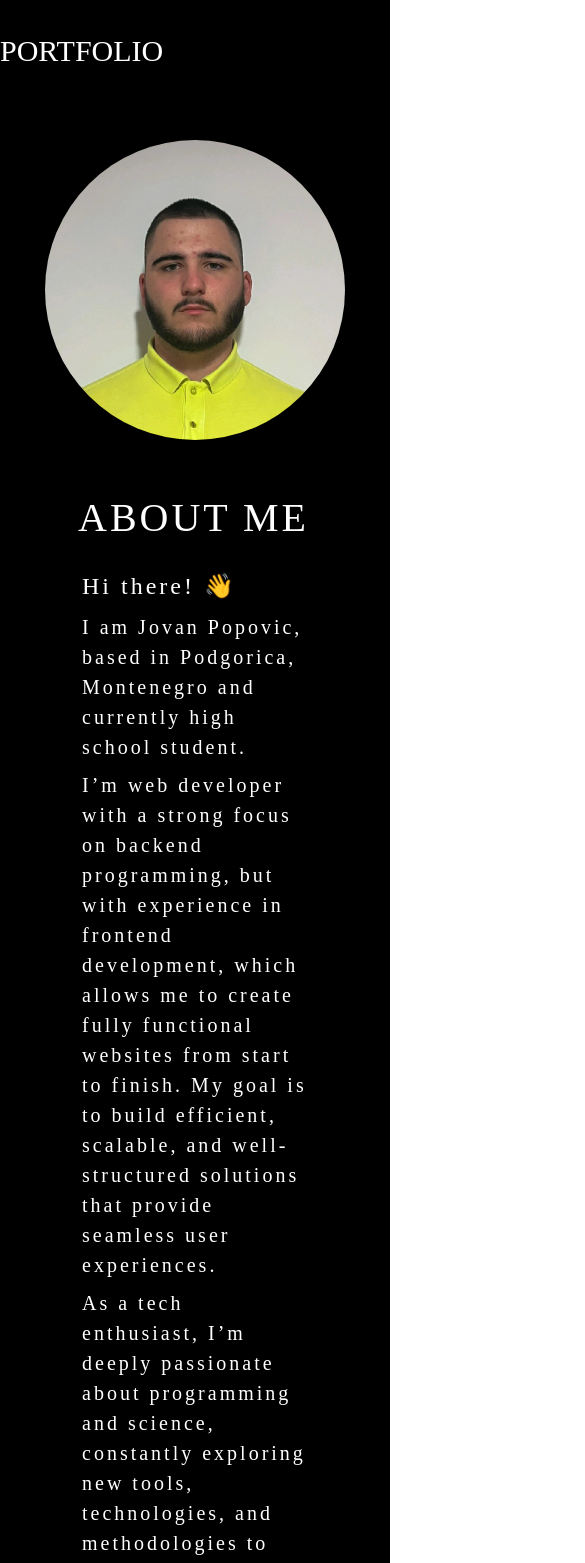
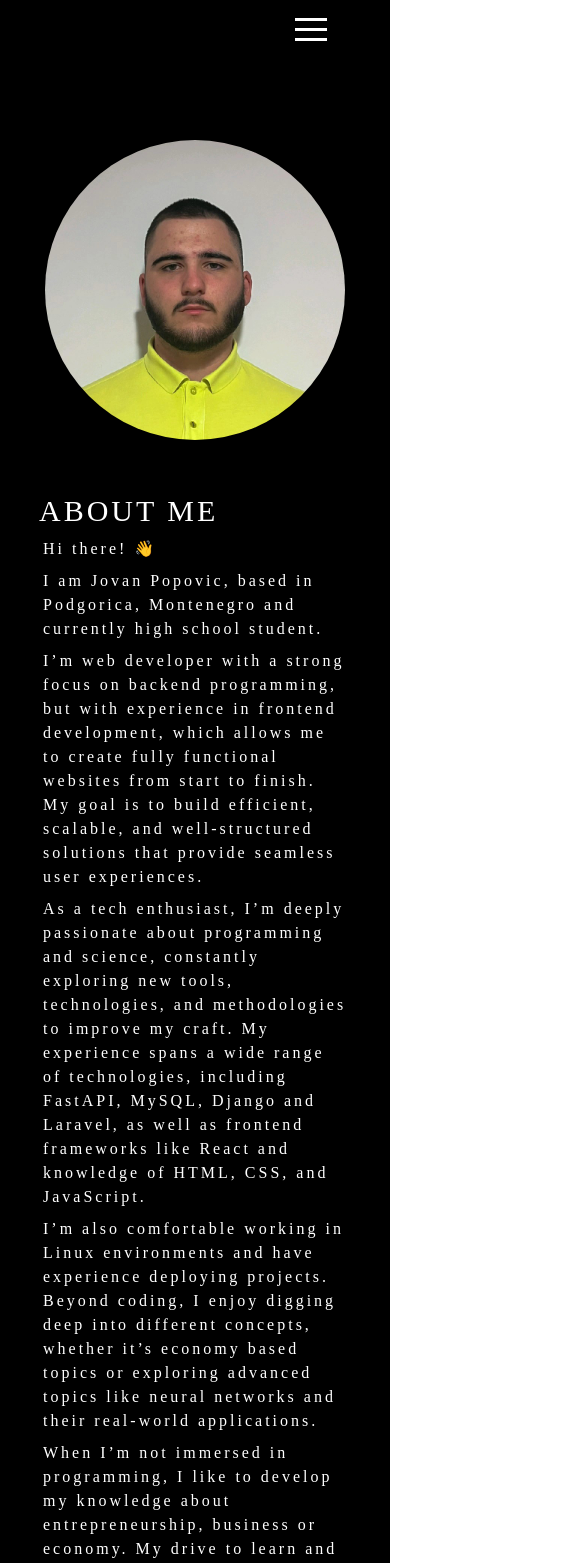
Before and after one commit to PopovicJovan/popovicjovan.github.io, a React (Create React App) app: page / in a window 390 px wide. Shown: the top 1563 px of the page, 585 px wide, since content can reach past the window. Built offline with nearby package versions, Linux system fonts and the light colour scheme.

Commit message:
make navbar and main page responsive and add page with links to social medias

```diff
--- a/package.json
+++ b/package.json
@@ -3,15 +3,20 @@
   "version": "0.1.0",
   "private": true,
   "dependencies": {
+    "@emotion/react": "^11.14.0",
+    "@emotion/styled": "^11.14.0",
+    "@mui/material": "^6.4.1",
     "antd": "^5.23.2",
     "bootstrap": "^5.3.3",
     "cra-template": "1.2.0",
     "google-fonts": "^1.0.0",
+    "hamburger-react": "^2.5.2",
     "react": "^19.0.0",
     "react-dom": "^19.0.0",
     "react-router": "^7.1.3",
     "react-router-dom": "^7.1.3",
     "react-scripts": "5.0.1",
+    "react-social-icons": "^6.20.0",
     "web-vitals": "^4.2.4"
   },
   "scripts": {
--- a/src/App.js
+++ b/src/App.js
@@ -1,12 +1,14 @@
 import './App.css';
 import {BrowserRouter as Router, Routes, Route} from 'react-router-dom';
 import MainPage from "./Pages/MainPage";
+import Contact from "./Pages/Contact";
 
 function App() {
   return (
     <Router>
       <Routes>
         <Route path="/" element={<MainPage/>} />
+        <Route path="/contact" element={<Contact/>} />
       </Routes>
     </Router>
   );
--- /dev/null
+++ b/src/Components/LinkButton.js
@@ -0,0 +1,20 @@
+import Button from '@mui/material/Button';
+import { SocialIcon } from 'react-social-icons/component';
+import 'react-social-icons';
+const LinkButton = ({url, icon}) => {
+    const handleClick = (url) => window.open(url, '_blank');
+    const iconStyle = {
+        width: '43px',
+        height: '43px',
+    };
+    if (icon === 'chrome') icon = 'portfolio';
+    return (
+        <Button variant="contained" className="w-100 d-flex justify-content-center align-items-center"
+                onClick={() => handleClick(url)}>
+            <SocialIcon url={`www.${icon}.com`} className="me-2" style={iconStyle}/>
+            <span className="flex-grow-1 text-center me-3">{icon}</span>
+        </Button>
+    )
+}
+
+export default LinkButton;
--- a/src/Components/NavBar.js
+++ b/src/Components/NavBar.js
@@ -1,24 +1,41 @@
 import {Button} from "antd";
 import {useNavigate} from "react-router";
-
+import Hamburger from 'hamburger-react'
+import {useState} from "react";
 
 const NavBar = () => {
     const navigate = useNavigate();
-
+    const [isOpen, setOpen] = useState(false);
+    const links = <>
+        <a href="/">HOME</a>
+        <a href="#">TEHNOLOGY</a>
+        <a href="#">PROJECTS</a>
+        <Button size={"large"} type={"primary"}>
+            <p className="nav-link-button-text" onClick={() => navigate("/contact")}>Get in Touch</p>
+        </Button>
+    </>;
     return (
-        <nav>
+        <>
+            <nav className="d-none d-md-flex nav-md">
                 <div className="logo-div">
                     <span className="logo" onClick={() => navigate("/")}>PORTFOLIO</span>
                 </div>
                 <div className="nav-links w-50 d-flex justify-content-between align-items-center" id="nav-links">
-                <a href="#">HOME</a>
-                <a href="#">TEHNOLOGY</a>
-                <a href="#">PROJECTS</a>
-                <Button size={"large"} type={"primary"}>
-                    <p className="nav-link-button-text">Get in Touch</p>
-                </Button>
+                    {links}
                 </div>
             </nav>
+            <nav className="d-flex d-md-none nav-sm">
+                <div className="d-flex flex-column align-items-center">
+                    <div className="w-50 d-flex justify-content-center">
+                        <Hamburger toggled={isOpen} toggle={setOpen} color={"white"}/>
+                    </div>
+                    <div className={`${isOpen ? "visible" : "invisible"} nav-links w-50 d-flex justify-content-between align-items-center flex-column`} id="nav-links">
+                        {links}
+                    </div>
+                </div>
+            </nav>
+        </>
+
     )
 }
 
--- /dev/null
+++ b/src/Pages/Contact.js
@@ -0,0 +1,28 @@
+import LinkButton from "../Components/LinkButton";
+
+const ContactPage = () => {
+    const name = {
+        fontFamily: 'Space Mono, monospace',
+        fontSize: 'clamp(1rem, 5vw, 5rem)',
+        color: 'white',
+        whiteSpace: 'nowrap',
+        borderRadius: 'clamp(0.4rem, 0.75vw, 1rem)'
+
+    };
+    return (
+        <div className="vh-100 w-100  d-flex flex-column justify-content-center align-items-center" style={{backgroundColor: "rgba(23, 37, 84, 1)"}}>
+            <h1 className="mb-4" style={name}>Popović Jovan</h1>
+            <div id="Buttons" className="h-50 w-75 d-flex flex-column justify-content-between">
+                <LinkButton url="mailto:jovan6.p@gmail.com" icon="email"></LinkButton>
+                <LinkButton url="https://www.github.com/PopovicJovan" icon="github"></LinkButton>
+                <LinkButton url="https://www.linkedin.com/in/pjovan6" icon="linkedin"></LinkButton>
+                <LinkButton url="https://www.instagram.com/jovan_0610" icon="instagram"></LinkButton>
+                <LinkButton url="https://discord.com/users/popovicjovan06" icon="discord"></LinkButton>
+                <LinkButton url="https://jovan.popovic.pro" icon="chrome"></LinkButton>
+            </div>
+        </div>
+
+    )
+}
+
+export default ContactPage;
--- a/src/Pages/MainPage.js
+++ b/src/Pages/MainPage.js
@@ -9,7 +9,7 @@ const MainPage = () => {
                 </div>
                 <div id="about-me">
                     <p id="about-head">ABOUT ME</p>
-                    <p id="about-content">
+                    <div id="about-content">
                         <p id="hi" className="p-1 m-0">Hi there! 👋</p>
                         <p className="p-1 m-0">
                             I am Jovan Popovic, based in Podgorica, Montenegro and currently high school student.
@@ -29,7 +29,7 @@ const MainPage = () => {
                         <p className="p-1 m-0">
                             If you’re looking for someone who combines technical expertise with creativity and a problem-solving mindset, feel free to reach out. Let’s build something amazing together!
                         </p>
-                    </p>
+                    </div>
                 </div>
             </div>
         </div>
--- a/src/index.css
+++ b/src/index.css
@@ -19,12 +19,11 @@ code {
 .main-page-color{
   background-color: #000000;
 }
-nav{
+.nav-md{
   height: 100px;
   width: 1200px;
   margin: auto;
   background-color: transparent;
-  display: flex;
   justify-content: space-between;
   align-items: center;
 }
@@ -77,19 +76,61 @@ nav{
     margin: 0;
 }
 
-#about-content{
+#about-content>p{
   font-size: 20px;
   font-family: 'bree-serif';
   color: #fff;
   letter-spacing: 3px;
-  padding: 0;
-  margin: 1rem 0 0 0;
 }
 
 #about-me{
   margin-top: 3rem;
 }
+@media (max-width: 768px) {
+  #main-page-content{
+    width: 80% !important;
+  }
+
+  #about-content>p{
+    font-size: 16px;
+  }
+
+  #about-head{
+    font-size: 30px;
+  }
+
+  #nav-links>a{
+    font-size: 16px;
+    padding: .5rem;
+    margin: 0;
+    text-align: center;
+  }
+}
+
+@media (max-width: 1200px){
+  .nav-md{
+    width: 90%;
+  }
+  #nav-links{
+    width: 75% !important;
+  }
+}
+
 
 #hi{
   font-size: 24px;
 }
+
+.nav-sm{
+  height: 100px;
+  width: 100%;
+  display: flex;
+  justify-content: end;
+  padding: 5px;
+}
+
+@media (height <= 992px) {
+  #Buttons{
+    width: 50% !important;
+  }
+}
```
Also changed, not shown: 1 other file (tests, documents, lock files or other folders). Lines whose indentation alone changed are shown as unchanged.
